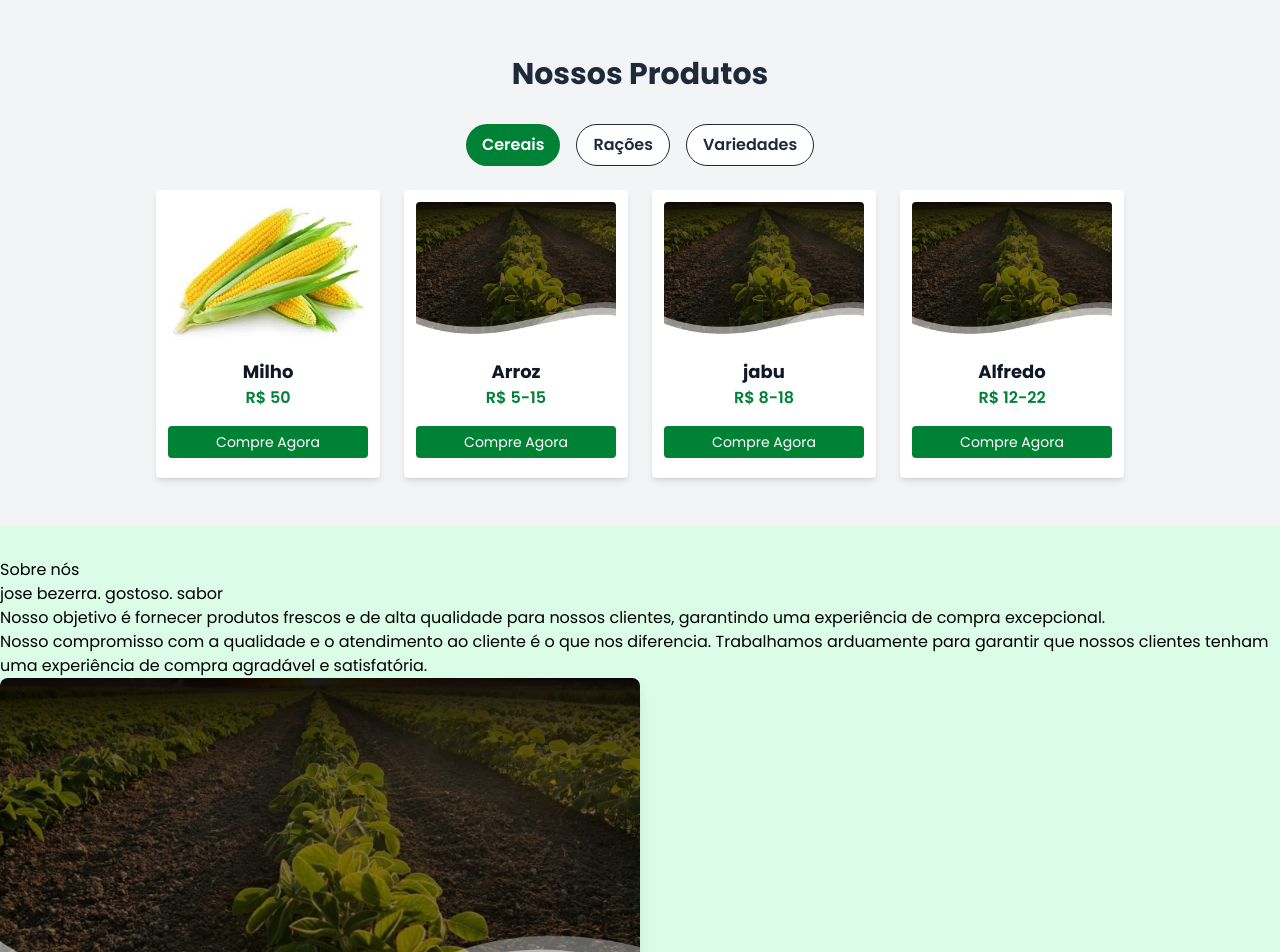
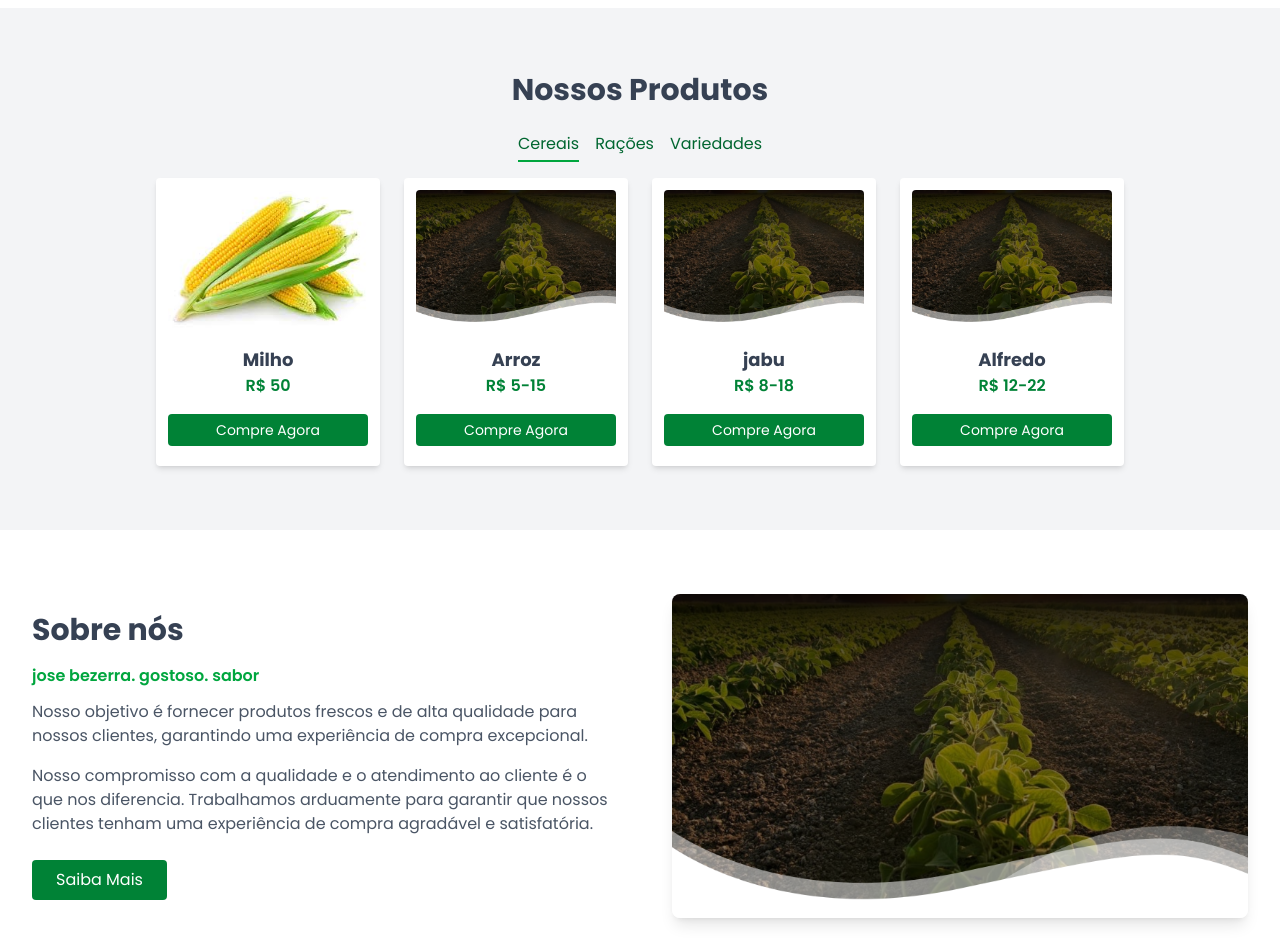
Before and after one commit to manuaires/tcc_react, a React (Vite) app: page / in a window 1280 px wide. Shown: the part 1140-2092 px from the top of the page. Built offline with nearby package versions, Linux system fonts and the light colour scheme.

Commit message:
ajuste no sobre nos e no nav preview

```diff
--- a/src/components/aboutpreview/AbPrevSection.jsx
+++ b/src/components/aboutpreview/AbPrevSection.jsx
@@ -1,24 +1,32 @@
 import img from "../../assets/cereais.png";
+import { useNavigate } from "react-router-dom";
 
 export default function AbPrev() {
+  const navigate = useNavigate();
+
+  const irParaSobre = () => {
+    navigate("/sobre");
+  }
+
   return (
     <>
-      <section className="bg-green-100 py-8">
-        <div>
-          <div>
-            <h2>Sobre nós</h2>
-            <p>jose bezerra. gostoso. sabor</p>
-            <p>
+      <section className="bg-white py-16 px-4 sm:px-6 lg:px-8">
+        <div className="flex flex-col-reverse lg:flex-row items-center gap-16">
+          <div className="lg:w-1/2">
+            <h2 className="text-3xl font-bold text-gray-700 mb-4">Sobre nós</h2>
+            <p className="text-green-600 font-semibold mb-3">jose bezerra. gostoso. sabor</p>
+            <p className="text-gray-600 mb-4">
               Nosso objetivo é fornecer produtos frescos e de alta qualidade
               para nossos clientes, garantindo uma experiência de compra
               excepcional.
             </p>
-            <p>
+            <p className="text-gray-600 mb-6">
               Nosso compromisso com a qualidade e o atendimento ao cliente é o
               que nos diferencia. Trabalhamos arduamente para garantir que
               nossos clientes tenham uma experiência de compra agradável e
               satisfatória.
             </p>
+            <button onClick={irParaSobre} className="bg-green-700 hover:bg-green-800 text-white px-6 py-2 rounded transition">Saiba Mais</button>
           </div>
           <div className="lg:w-1/2">
             <img
--- a/src/components/cart/SidebarCart.jsx
+++ b/src/components/cart/SidebarCart.jsx
@@ -27,7 +27,7 @@ export default function SidebarCart({ isOpen, onClose, cartItems, removeFromCart
         <div className="flex justify-between mb-4">
           <h1><b>Seu carrinho</b></h1>
           <button
-            className="bg-gray-900 text-white w-7 h-7 rounded-full flex items-center justify-center"
+            className="bg-gray-800 hover:bg-red-700 text-white w-7 h-7 rounded-full flex items-center justify-center"
             onClick={onClose}
           >
             <FaXmark />
@@ -48,7 +48,7 @@ export default function SidebarCart({ isOpen, onClose, cartItems, removeFromCart
           <b>Total:</b>  R$ {total.toFixed(2)}
         </div>
 
-        <button className="bg-green-700 text-white py-2 px-4 rounded w-full flex items-center justify-center gap-2">
+        <button className="bg-green-700 hover:bg-green-800 text-white py-2 px-4 rounded w-full flex items-center justify-center gap-2">
             Enviar Pedido <IoSend />
         </button>
 
--- a/src/components/cart/SidebarProducts.jsx
+++ b/src/components/cart/SidebarProducts.jsx
@@ -16,7 +16,7 @@ export default function SidebarProducts({ item, onRemove,  onUpdateQty }) {
       <div className="flex gap-2 columns-1 text-sm">
         <button
           onClick={() => onRemove?.(item?.id)}
-          className="bg-gray-900 text-white w-4 h-4 rounded-full flex items-center justify-center"
+          className="bg-gray-800 hover:bg-red-700 text-white w-4 h-4 rounded-full flex items-center justify-center"
         >
           <FaXmark />
         </button>
--- a/src/components/prodpreview/CardPrev.jsx
+++ b/src/components/prodpreview/CardPrev.jsx
@@ -13,9 +13,9 @@ export default function CardPrev({ id, nomeprod, preço, imagem }) {
   };
 
   return (
-    <div className="bg-white rounded-sm p-3 w-36 h-40 sm:w-44 sm:h-60 md:w-56 md:h-72 flex flex-col items-center shadow-md hover:shadow-2xl transition duration-300">
+    <div className="bg-white rounded-sm p-3 w-45 h-auto sm:w-44 sm:h-60 md:w-56 md:h-72 flex flex-col items-center shadow-md hover:shadow-xl transition duration-300">
       <img src={imagem} className="w-55 h-35 object-cover mb-2 rounded" />
-      <h4 className="font-bold mt-2 text-gray-900 text-lg">{nomeprod}</h4>
+      <h4 className="font-bold mt-2 text-gray-700 text-lg">{nomeprod}</h4>
       <p className="text-green-700 font-semibold">R$ {preço}</p>
       <button onClick={handleAdd} className="bg-green-700 w-full h-8 hover:bg-green-800 text-sm mt-4 text-white rounded-sm">
         Compre Agora
--- a/src/components/prodpreview/PreviewSection.jsx
+++ b/src/components/prodpreview/PreviewSection.jsx
@@ -107,21 +107,21 @@ export default function PreviewSection() {
   );
 
   return (
-    <section className="w-full bg-gray-100 py-12">
+    <section className="w-full bg-gray-100 py-16 px-4">
       <div className="container mx-auto px-2 sm:px-4">
-        <h3 className="text-center text-3xl mt-8 mb-8 font-bold text-gray-800">
+        <h3 className="text-center text-3xl mb-6 font-bold text-gray-700">
           Nossos Produtos
         </h3>
-        <div className="flex justify-center gap-4 mb-6">
+        <div className="flex justify-center gap-4 mb-4 text-green-800">
           {categorias.map((cat) => (
             <button
               key={cat}
-              className={`px-4 py-2 rounded-full font-semibold ${
+              onClick={() => setCategoriaSelecionada(cat)}
+              className={`pb-1 border-b-2 ${
                 categoriaSelecionada === cat
-                  ? "bg-green-700 text-white"
-                  : "bg-white hover:bg-green-700 hover:text-white text-gray-800 border"
-              }`}
-              onClick={() => setCategoriaSelecionada(cat)}
+                  ? "border-green-600"
+                  : "border-transparent"
+              } hover:border-green-700 transition`}
             >
               {cat}
             </button>
--- a/src/components/qualities/QualitiesSection.jsx
+++ b/src/components/qualities/QualitiesSection.jsx
@@ -6,7 +6,7 @@ import { RiVerifiedBadgeFill } from "react-icons/ri";
 
 export default function QualitiesSection() {
   return (
-    <section className="w-full py-12">
+    <section className="w-full py-16">
       <h2 className="text-center text-3xl mt-8 mb-8 font-bold text-gray-800">
         Porquê nos escolher?
       </h2>
```
